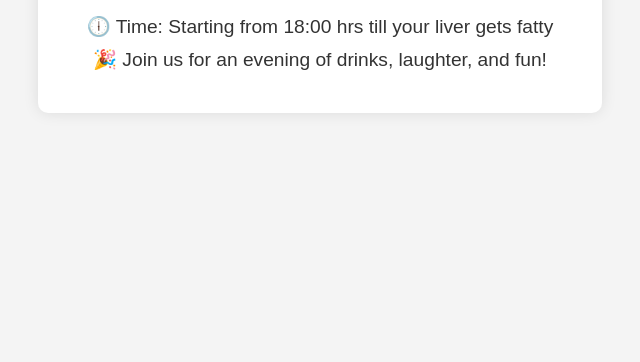
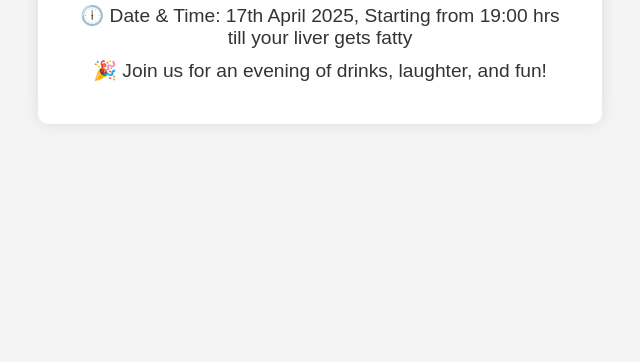
Before and after one commit to suyash-911/invitation, a plain HTML site: page index.html in a window 1280 px wide. Shown: the part 438-800 px from the top of the page, without its empty margins (320-960 px from the left). Drawn offline with Linux system fonts and the light colour scheme.

Commit message:
index.html

```diff
--- a/index.html
+++ b/index.html
@@ -44,7 +44,7 @@
     <div class="container">
         <h1>You're Invited to a Cocktail Party!</h1>
         <p>📍 Location: <a href="https://maps.app.goo.gl/KJCjxqMXa15FPxjg9" target="_blank">Community Center , Sadiq Nagar, New Delhi</a></p>
-        <p>🕕 Time: Starting from 18:00 hrs till your liver gets fatty</p>
+        <p>🕕 Date & Time: 17th April 2025, Starting from 19:00 hrs till your liver gets fatty</p>
         <p>🎉 Join us for an evening of drinks, laughter, and fun!</p>
     </div>
 </body>
```
